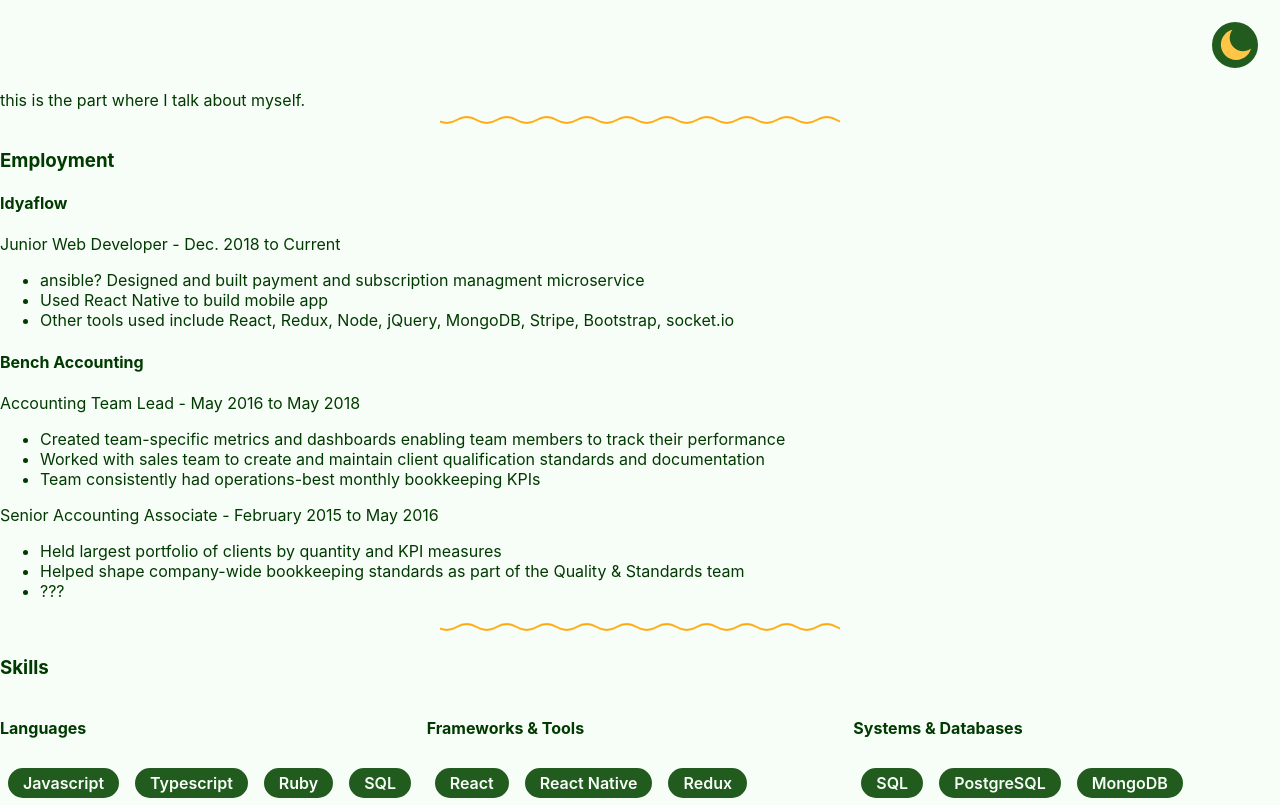
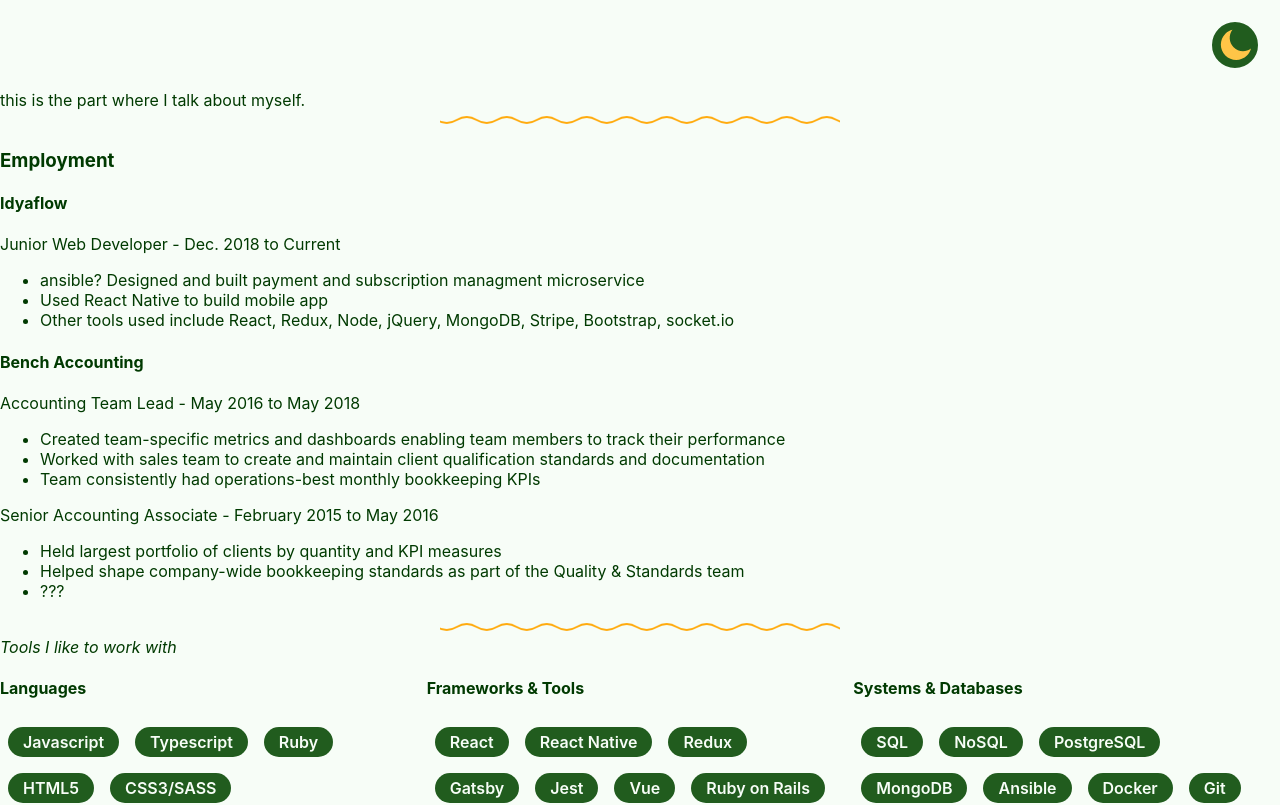
Before and after one commit to geoffmphillips/portfolio, a React (Create React App) app: page / in a window 1280 px wide. Shown: the top 805 px of the page. Built offline with nearby package versions, Linux system fonts and the light colour scheme.

Commit message:
Update skills lists

```diff
--- a/src/components/Skills.tsx
+++ b/src/components/Skills.tsx
@@ -8,7 +8,7 @@
 const skills: Skill[] = [
 	{
 		name: "Languages",
-		tools: [ "Javascript", "Typescript", "Ruby", "SQL" ]
+		tools: [ "Javascript", "Typescript", "Ruby", "HTML5", "CSS3/SASS" ]
 	},
 	{
 		name: "Frameworks & Tools",
@@ -16,14 +16,14 @@
 	},
 	{
 		name: "Systems & Databases",
-		tools: [ "SQL", "PostgreSQL", "MongoDB", "Ansible", "Docker", "Git", "Github" ]
+		tools: [ "SQL", "NoSQL", "PostgreSQL", "MongoDB", "Ansible", "Docker", "Git", "Github" ]
 	}
 ]
 
 const Skills: React.FC = () => (
 	<section id='skills-container'>
-		<div className='row'>
-			<h3>Skills</h3>
+		<div className='row justify-center'>
+			<em>Tools I like to work with</em>
 		</div>
 		<div className='row skills-row'>
 			{ skills.map((skill, index) => (
```
